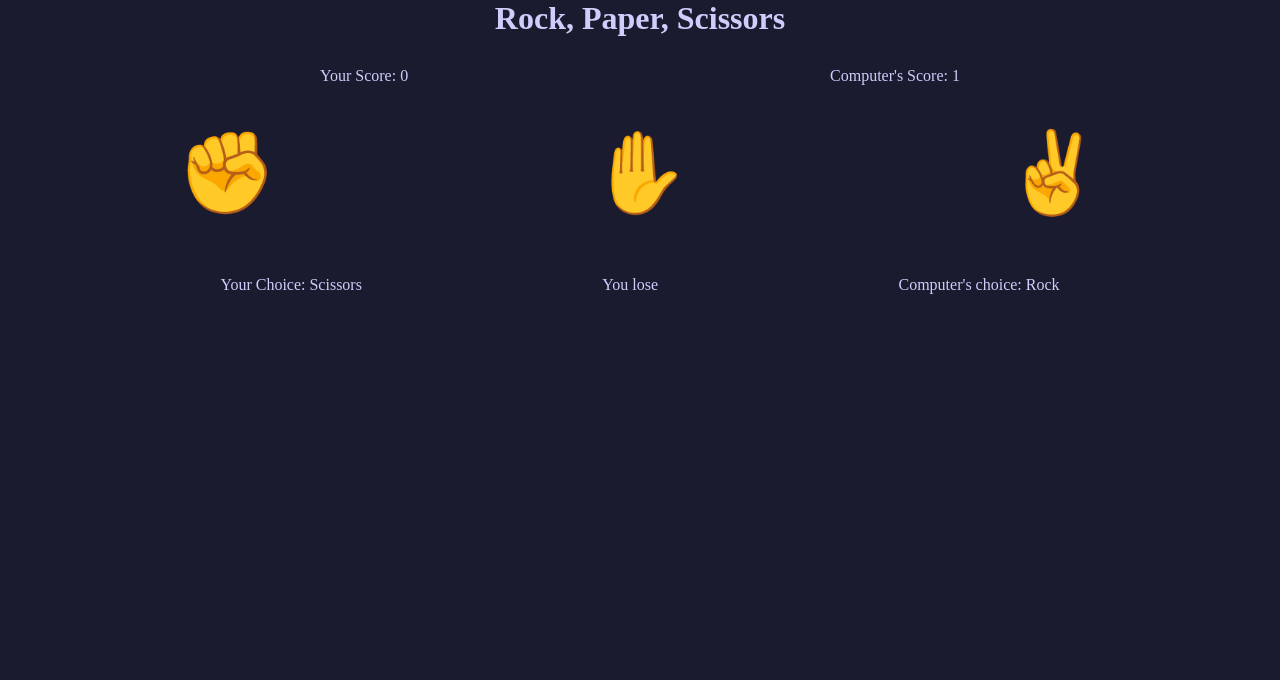
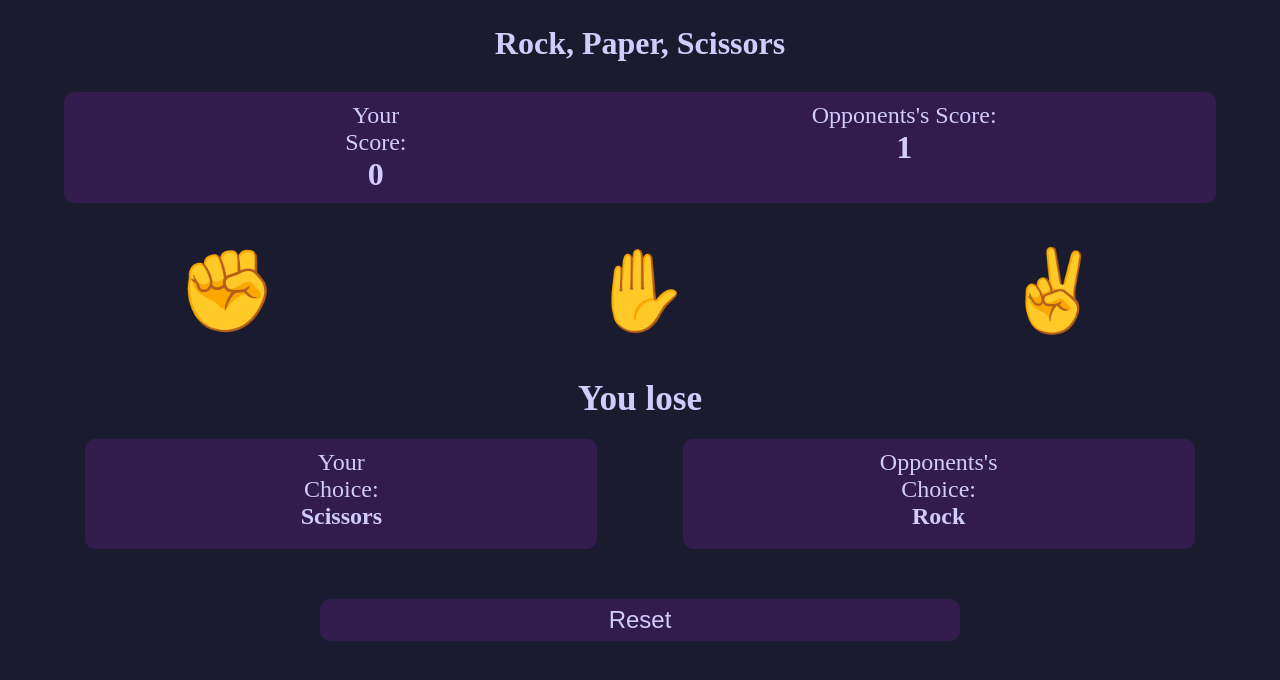
Before and after one commit to tamasmeidlinger/tamas-m, a plain HTML site: page rock-paper-scissors/rock-paper-scissors.html in a window 1280 px wide. Both pictures are taken after a click on the element "✌️". Drawn offline with Linux system fonts and the light colour scheme.

Commit message:
Style Rock, Paper, Scissors + reset button

```diff
--- a/rock-paper-scissors/rock-paper-scissors.html
+++ b/rock-paper-scissors/rock-paper-scissors.html
@@ -9,8 +9,14 @@
   <body>
     <h1>Rock, Paper, Scissors</h1>
     <div class="scores">
-      <p>Your Score: <span id="user-score">0</span></p>
-      <p>Computer's Score: <span id="bot-score">0</span></p>
+      <div class="scores-text">
+        <p>Your<br />Score:</p>
+        <p id="user-score">0</p>
+      </div>
+      <div class="scores-text">
+        <p>Opponents's Score:</p>
+        <p id="bot-score">0</p>
+      </div>
     </div>
     <div class="emojis">
       <div class="emoji" id="rock">✊</div>
@@ -19,10 +25,19 @@
     </div>
 
     <div class="messages">
-      <div class="player-choice-msg">Your Choice:</div>
       <div class="round-result"></div>
-      <div class="computer-choice-msg">Computer's Choice:</div>
+      <div class="choices-container">
+        <div class="choices-messages">
+          <p class="no-bold">Your<br />Choice:</p>
+          <p class="player-choice-msg"></p>
+        </div>
+        <div class="choices-messages">
+          <p class="no-bold">Opponents's<br />Choice:</p>
+          <p class="computer-choice-msg"></p>
+        </div>
+      </div>
     </div>
+    <button class="reset-btn">Reset</button>
 
     <script src="script.js"></script>
   </body>
--- a/rock-paper-scissors/script.js
+++ b/rock-paper-scissors/script.js
@@ -39,8 +39,8 @@ rock.addEventListener("click", () => {
   userChoice = "Rock";
   bot = botChoice();
   result = hasWon(userChoice, bot);
-  playerChoiceMsg.innerText = "Your Choice: Rock";
-  computerChoiceMsg.innerText = `Computer's choice: ${bot}`;
+  playerChoiceMsg.innerText = "Rock";
+  computerChoiceMsg.innerText = `${bot}`;
   if (result === true) {
     roundResult.innerText = "You won";
     userScoreBtn.innerText = userScore += 1;
@@ -55,8 +55,8 @@ paper.addEventListener("click", () => {
   userChoice = "Paper";
   bot = botChoice();
   result = hasWon(userChoice, bot);
-  playerChoiceMsg.innerText = "Your Choice: Paper";
-  computerChoiceMsg.innerText = `Computer's choice: ${bot}`;
+  playerChoiceMsg.innerText = "Paper";
+  computerChoiceMsg.innerText = `${bot}`;
   if (result === true) {
     roundResult.innerText = "You won";
     userScoreBtn.innerText = userScore += 1;
@@ -71,8 +71,8 @@ scissors.addEventListener("click", () => {
   userChoice = "Scissors";
   bot = botChoice();
   result = hasWon(userChoice, bot);
-  playerChoiceMsg.innerText = "Your Choice: Scissors";
-  computerChoiceMsg.innerText = `Computer's choice: ${bot}`;
+  playerChoiceMsg.innerText = "Scissors";
+  computerChoiceMsg.innerText = `${bot}`;
   if (result === true) {
     roundResult.innerText = "You won";
     userScoreBtn.innerText = userScore += 1;
@@ -83,3 +83,18 @@ scissors.addEventListener("click", () => {
     roundResult.innerText = "Draw";
   }
 });
+
+let resetBtn = document.querySelector(".reset-btn");
+
+resetBtn.addEventListener("click", () => {
+  userChoice = "";
+  bot = "";
+  result = "";
+  userScore = 0;
+  botScore = 0;
+  userScoreBtn.innerText = "0";
+  botScoreBtn.innerText = "0";
+  playerChoiceMsg.innerText = "";
+  computerChoiceMsg.innerText = ``;
+  roundResult.innerText = "";
+});
--- a/rock-paper-scissors/styles.css
+++ b/rock-paper-scissors/styles.css
@@ -1,6 +1,6 @@
 :root {
   --background-color: #1b1b2f;
-  --accent-color: #451d6a;
+  --accent-color: #451d6a85;
   --buttons: #804fb3;
   --text-color: #d0ccfc;
 }
@@ -25,7 +25,7 @@ p {
 }
 
 h1 {
-  margin-bottom: 30px;
+  margin: 25px 0 30px 0;
 }
 
 .emojis {
@@ -48,7 +48,7 @@ h1 {
   font-size: 5rem;
   cursor: pointer;
   transition: all 0.15s ease-in;
-  margin: 0 0 15px 0;
+  margin: 0 0 10px 0;
 }
 
 .emoji:hover {
@@ -56,14 +56,96 @@ h1 {
 }
 
 .scores {
-  padding: 0 25% 0 25%;
+  padding: 0;
   display: flex;
-  justify-content: space-between;
+  justify-content: space-evenly;
+  font-size: 1.5rem;
+  background-color: var(--accent-color);
+  width: 90%;
+  margin: 10px auto 10px auto;
+  padding: 10px;
+  border-radius: 10px;
+}
+
+.scores-text {
+  width: 40%;
+}
+
+#user-score,
+#bot-score {
+  font-size: 2rem;
+  font-weight: 800;
 }
 
 .messages {
   color: var(--text-color);
   display: flex;
+  flex-direction: column;
   gap: 20px;
   justify-content: space-evenly;
+  position: relative;
+  font-size: 1.5rem;
+  margin: 0 0 40px 0;
 }
+
+.round-result {
+  text-align: center;
+  position: absolute;
+  top: 10px;
+  left: 50%;
+  transform: translate(-50%, -50%);
+}
+
+.choices-container {
+  display: flex;
+  justify-content: space-evenly;
+  margin: 50px 0 10px 0;
+
+  border-radius: 10px;
+}
+
+.choices-container p {
+  font-weight: 800;
+}
+
+.choices-messages div {
+  margin: 0 0 5px 0;
+}
+
+.round-result {
+  font-size: 2.2rem;
+  font-weight: 900;
+}
+
+.choices-messages {
+  background-color: var(--accent-color);
+  border-radius: 10px;
+  padding: 10px;
+  width: 40%;
+  height: 110px;
+  /* display: flex;
+  flex-direction: column;
+  justify-content: center; */
+}
+
+.no-bold {
+  font-weight: 100 !important;
+}
+
+.reset-btn {
+  display: block;
+  margin: auto;
+  width: 50%;
+  background-color: var(--accent-color);
+  color: var(--text-color);
+  font-size: 1.5rem;
+  padding: 7px 10px;
+  border: none;
+  border-radius: 10px;
+  cursor: pointer;
+}
+
+.reset-btn:hover {
+  background-color: var(--text-color);
+  color: var(--background-color);
+}
--- a/styles.css
+++ b/styles.css
@@ -65,7 +65,7 @@ body {
   flex-direction: column;
   align-items: flex-start;
 
-  transition: all ease-in-out 0.7s;
+  transition: all ease-in-out 0.25s;
 }
 
 /* .links * {
```
